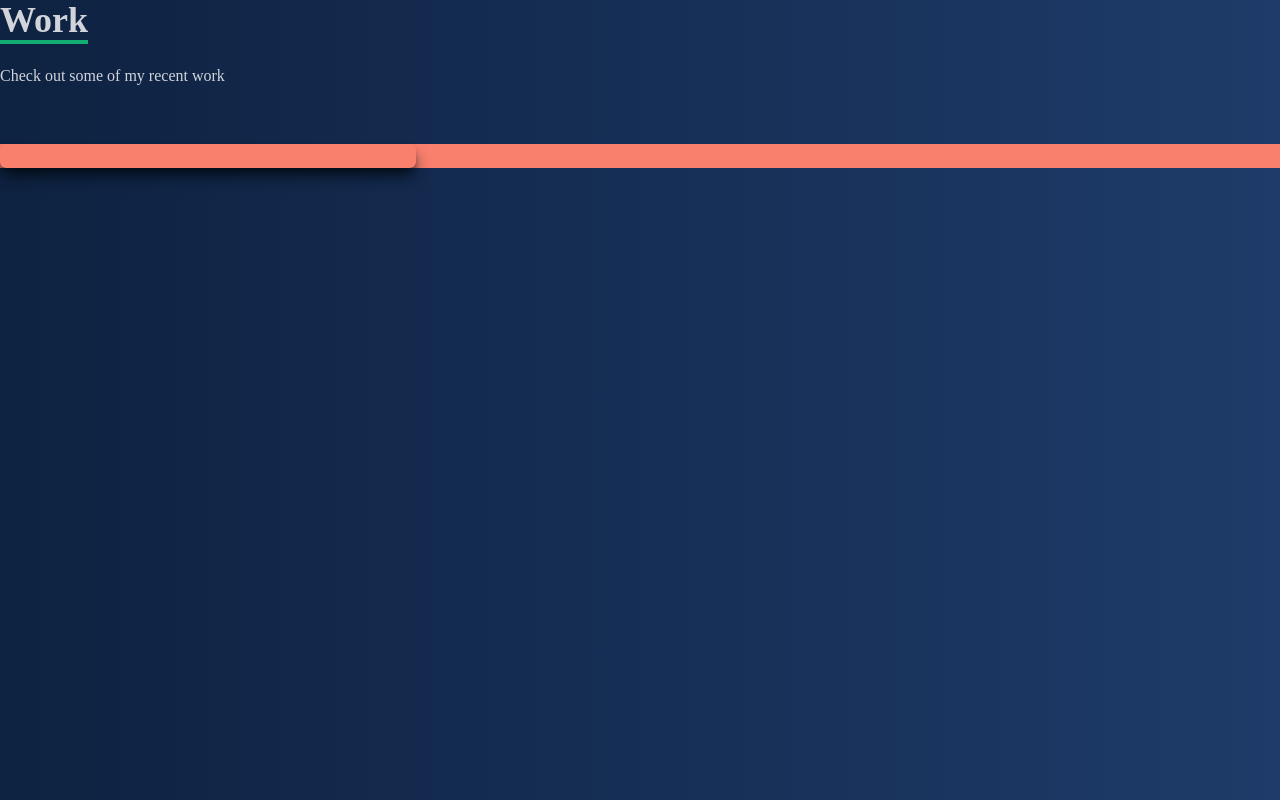
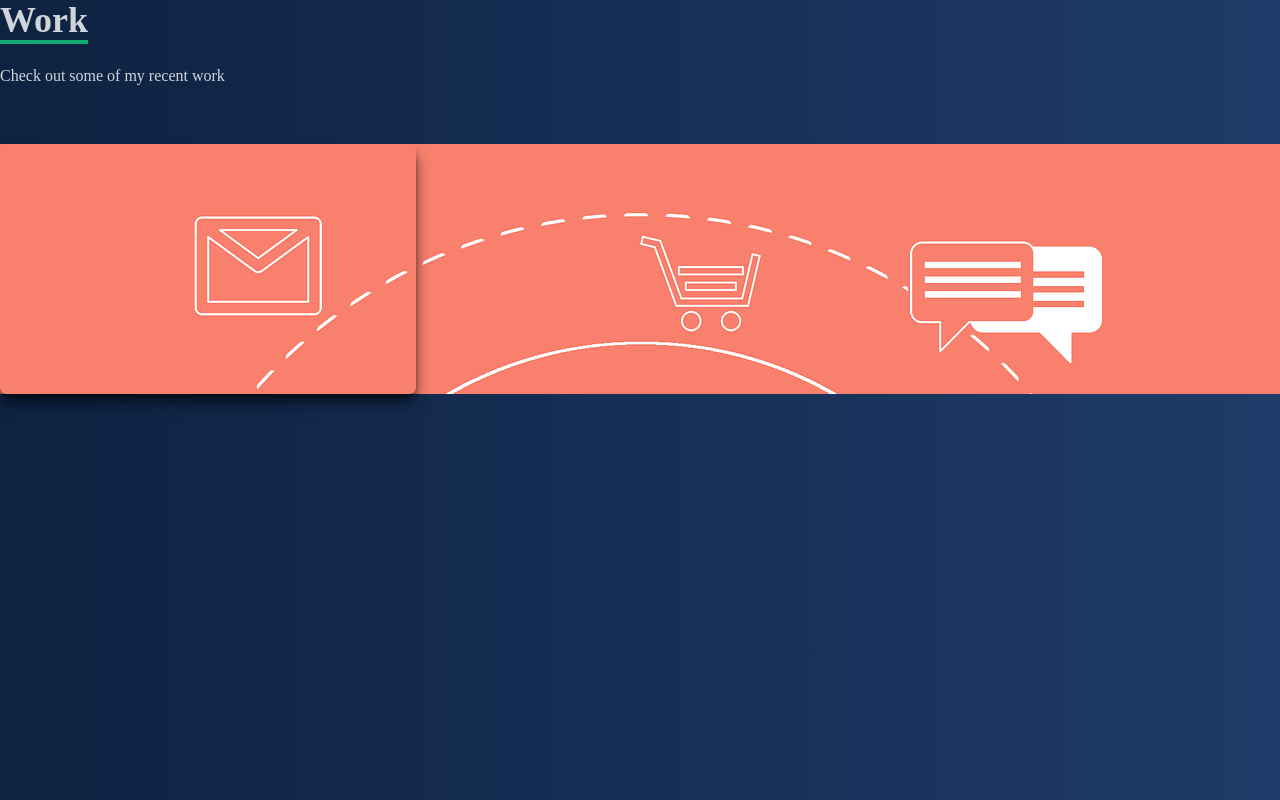
Before and after one commit to PiotrWojenski/my-portfolio, a React (Create React App) app: page / in a window 1280 px wide. Shown: the part 2400-3200 px from the top of the page. Built offline with nearby package versions, Linux system fonts and the light colour scheme.

Commit message:
Add hover effect to Work project images and update content div styling

```diff
--- a/src/components/Work.jsx
+++ b/src/components/Work.jsx
@@ -13,7 +13,7 @@ const Work = () => {
 				<div style={{ backgroundImage: `url(${workProject})` }} className="grid dm:grid-cols-2 md:grid-cols-3 gap-4">
 					<div className="shadow-lg shadow-[#040c16] group container rounded-md flex justify-center items-center mx-auto content-div">
 						{/*Hover Effects*/}
-						<div>
+						<div className="opacity-0 group:hover-opacity-100">
 							<span></span>
 							<div>
 								<a href="/">
--- a/src/index.css
+++ b/src/index.css
@@ -14,3 +14,13 @@
 		@apply cursor-pointer;
 	}
 }
+
+.content-div {
+	background-repeat: no-repeat;
+	background-size: cover;
+	background-position: center;
+	height: 250px;
+}
+.container-div:hover {
+	background-image: linear-gradient(to right, rgba(112, 157, 255, 0.7), hsla(242, 74%, 60%, 0.7));
+}
```
